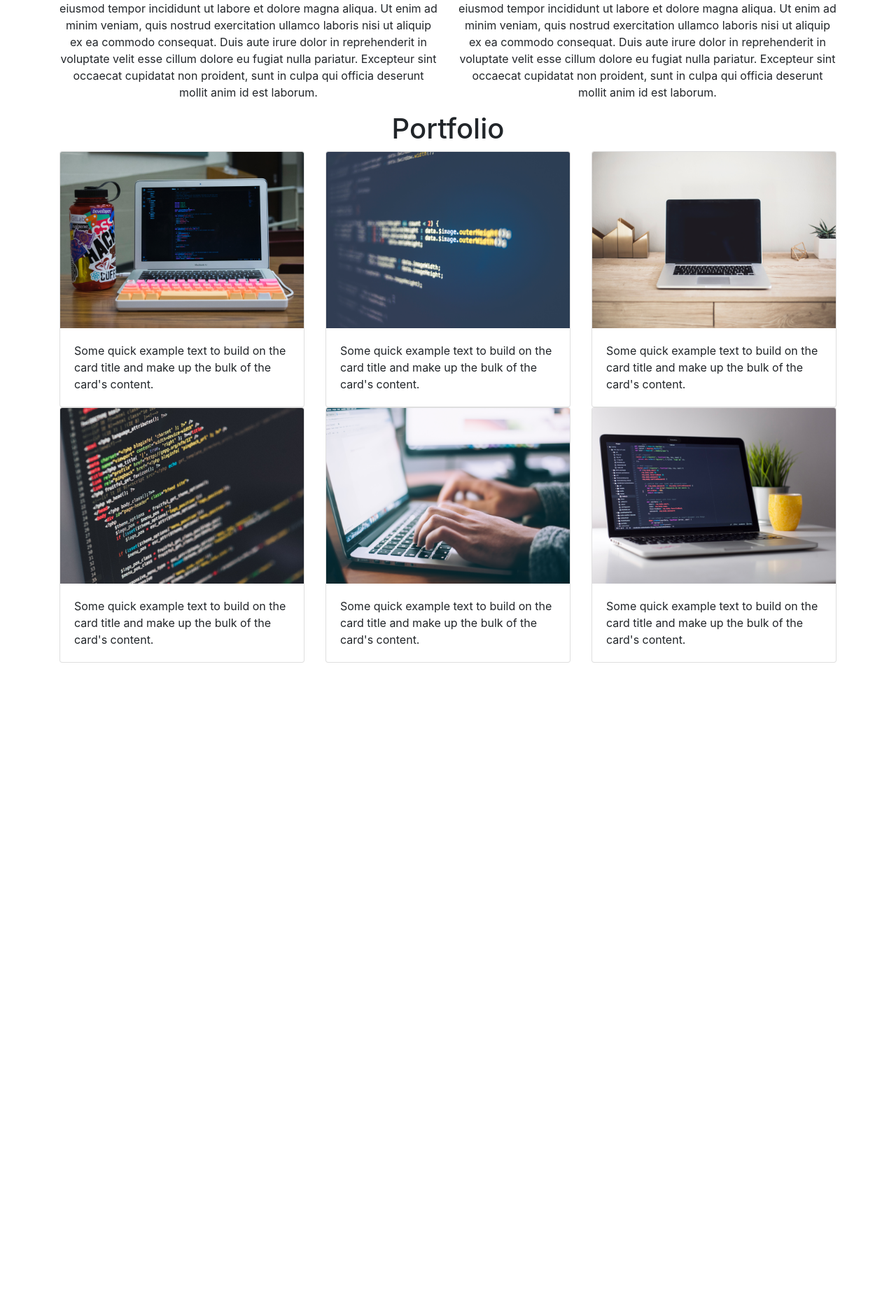
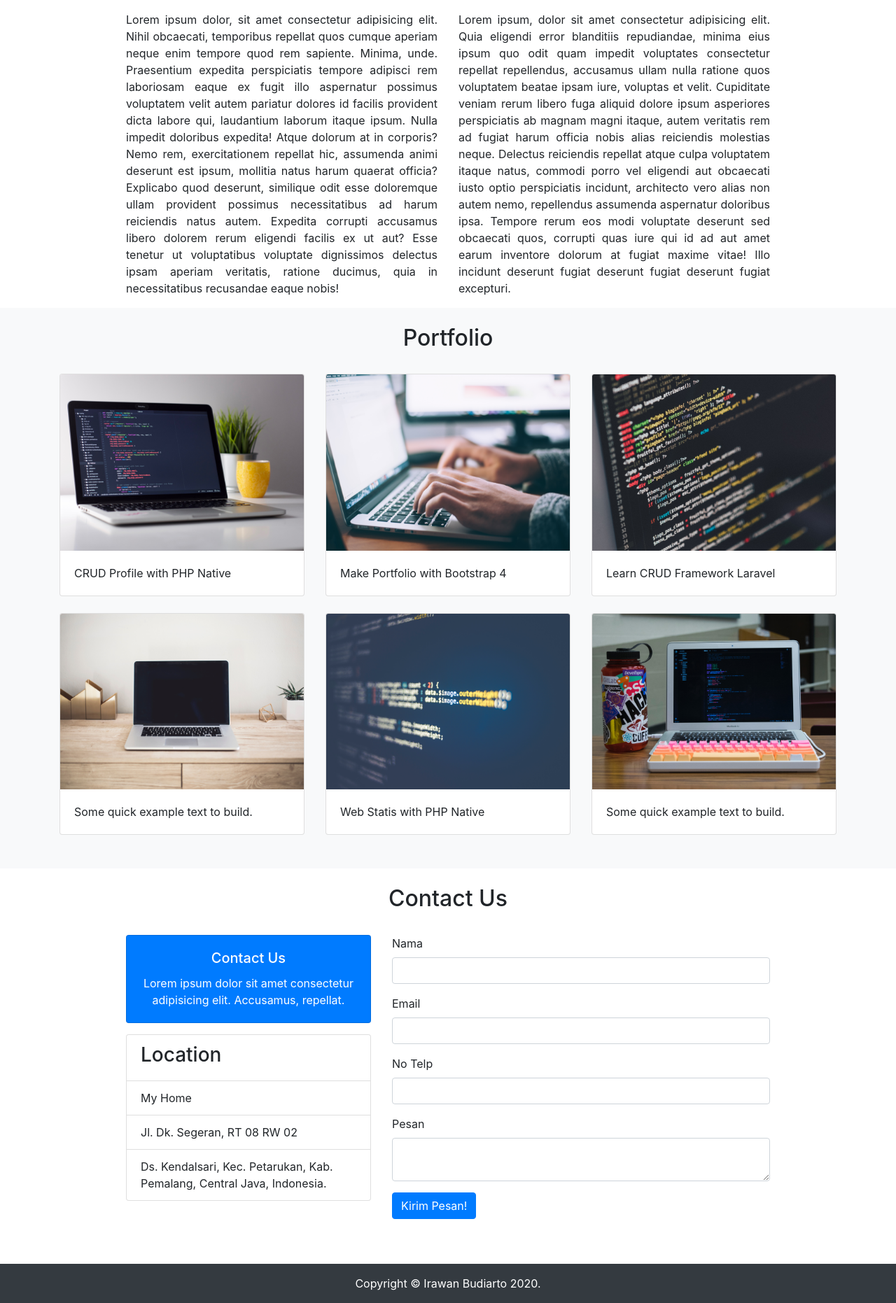
Before and after one commit to irawanbudiarto/irawanbudiarto.github.io, a plain HTML site: page index.html in a window 1280 px wide. Shown: the part 661-2523 px from the top of the page at 70% size. Before the commit the page ends 1608 px from the top, so only its background shows below. Drawn offline with nearby package versions, Linux system fonts and the light colour scheme.

Commit message:
Done project bootstrap 4 v1

```diff
--- a/index.html
+++ b/index.html
@@ -6,6 +6,9 @@
   <meta charset="utf-8">
   <meta name="viewport" content="width=device-width, initial-scale=1, shrink-to-fit=no">
 
+  <!-- MY CSS -->
+  <link rel="stylesheet" href="style.css">
+
   <!-- Bootstrap CSS -->
   <link rel="stylesheet" href="https://stackpath.bootstrapcdn.com/bootstrap/4.1.0/css/bootstrap.min.css"
     integrity="sha384-9gVQ4dYFwwWSjIDZnLEWnxCjeSWFphJiwGPXr1jddIhOegiu1FwO5qRGvFXOdJZ4" crossorigin="anonymous">
@@ -13,9 +16,9 @@
   <title>My Portfolio</title>
 </head>
 
-<body>
+<body class="mt-5">
 
-
+  <!-- NAVBAR -->
   <nav class="navbar fixed-top navbar-expand-lg navbar-dark bg-dark">
     <div class="container">
       <a class="navbar-brand" href="#">Irawan Budiarto</a>
@@ -34,58 +37,94 @@
     </div>
   </nav>
 
-
+  <!-- JUMBOTRON -->
   <div class="jumbotron jumbotron-fluid">
     <div class="container text-center">
-      <img src="img/irawanblue.jpg" width="300" class="rounded-circle">
+      <img src="img/irawanblue.jpg" width="25%" class="rounded-circle img-thumbnail">
       <h1 class="display-4">Irawan Budiarto</h1>
       <p class="lead">Bachelor's Degree Of System Information UMB</p>
     </div>
   </div>
 
-
+  <section id="about" class="about">
     <div class="container">
-    <div class="row">
+      <div class="row mb-4">
         <div class="col text-center">
-        <h1>About</h1>
+          <h2>About</h2>
         </div>
       </div>
 
-    <div class="row">
+      <div class="row justify-content-center">
+        <div class="col-md-5">
+          <p class="text-justify">Lorem ipsum dolor, sit amet consectetur adipisicing elit. Nihil obcaecati, temporibus
+            repellat quos cumque aperiam neque enim tempore quod rem sapiente. Minima, unde. Praesentium expedita
+            perspiciatis tempore adipisci rem laboriosam eaque ex fugit illo aspernatur possimus voluptatem velit autem
+            pariatur dolores id facilis provident dicta labore qui, laudantium laborum itaque ipsum. Nulla impedit
+            doloribus expedita! Atque dolorum at in corporis? Nemo rem, exercitationem repellat hic, assumenda animi
+            deserunt est ipsum, mollitia natus harum quaerat officia? Explicabo quod deserunt, similique odit esse
+            doloremque ullam provident possimus necessitatibus ad harum reiciendis natus autem. Expedita corrupti
+            accusamus libero dolorem rerum eligendi facilis ex ut aut? Esse tenetur ut voluptatibus voluptate
+            dignissimos delectus ipsam aperiam veritatis, ratione ducimus, quia in necessitatibus recusandae eaque
+            nobis!</p>
+        </div>
+        <div class="col-md-5">
+          <p class="text-justify">Lorem ipsum, dolor sit amet consectetur adipisicing elit. Quia eligendi error
+            blanditiis repudiandae,
+            minima eius ipsum quo odit quam impedit voluptates consectetur repellat repellendus, accusamus ullam nulla
+            ratione quos voluptatem beatae ipsam iure, voluptas et velit. Cupiditate veniam rerum libero fuga aliquid
+            dolore ipsum asperiores perspiciatis ab magnam magni itaque, autem veritatis rem ad fugiat harum officia
+            nobis alias reiciendis molestias neque. Delectus reiciendis repellat atque culpa voluptatem itaque natus,
+            commodi porro vel eligendi aut obcaecati iusto optio perspiciatis incidunt, architecto vero alias non autem
+            nemo, repellendus assumenda aspernatur doloribus ipsa. Tempore rerum eos modi voluptate deserunt sed
+            obcaecati quos, corrupti quas iure qui id ad aut amet earum inventore dolorum at fugiat maxime vitae! Illo
+            incidunt deserunt fugiat deserunt fugiat deserunt fugiat excepturi.</p>
+        </div>
+      </div>
+    </div>
+  </section>
+
+  <!-- PORTFOLIO -->
+  <section id="portfolio" class="portfolio bg-light pb-4">
+    <div class="container">
+      <div class="row mb-4 pt-4">
         <div class="col text-center">
-        <p>Lorem ipsum dolor sit amet, consectetur adipisicing elit, sed do eiusmod
-          tempor incididunt ut labore et dolore magna aliqua. Ut enim ad minim veniam,
-          quis nostrud exercitation ullamco laboris nisi ut aliquip ex ea commodo
-          consequat. Duis aute irure dolor in reprehenderit in voluptate velit esse
-          cillum dolore eu fugiat nulla pariatur. Excepteur sint occaecat cupidatat non
-          proident, sunt in culpa qui officia deserunt mollit anim id est laborum.</p>
+          <h2>Portfolio</h2>
         </div>
-      <div class="col text-center">
-        <p>Lorem ipsum dolor sit amet, consectetur adipisicing elit, sed do eiusmod
-          tempor incididunt ut labore et dolore magna aliqua. Ut enim ad minim veniam,
-          quis nostrud exercitation ullamco laboris nisi ut aliquip ex ea commodo
-          consequat. Duis aute irure dolor in reprehenderit in voluptate velit esse
-          cillum dolore eu fugiat nulla pariatur. Excepteur sint occaecat cupidatat non
-          proident, sunt in culpa qui officia deserunt mollit anim id est laborum.</p>
+      </div>
+
+      <div class="row mb-4 text-justify">
+        <div class="col-md">
+          <div class="card">
+            <img class="card-img-top" src="img/thumbs/6.png" alt="Card image cap">
+            <div class="card-body">
+              <p class="card-text">CRUD Profile with PHP Native</p>
+            </div>
+          </div>
+        </div>
+        <div class="col-md">
+          <div class="card">
+            <img class="card-img-top" src="img/thumbs/5.png" alt="Card image cap">
+            <div class="card-body">
+              <p class="card-text">Make Portfolio with Bootstrap 4</p>
+            </div>
+          </div>
+        </div>
+        <div class="col-md">
+          <div class="card">
+            <img class="card-img-top" src="img/thumbs/4.png" alt="Card image cap">
+            <div class="card-body">
+              <p class="card-text">Learn CRUD Framework Laravel</p>
+            </div>
           </div>
         </div>
       </div>
 
-
-  <div class="container">
-    <div class="row">
-      <div class="col text-center">
-        <h1>Portfolio</h1>
-      </div>
-    </div>
-
-    <div class="row">
+      <div class="row mb-4 text-justify">
         <div class="col-md">
           <div class="card">
-          <img class="card-img-top" src="img/thumbs/1.png" alt="Card image cap">
+            <img class="card-img-top" src="img/thumbs/3.png" alt="Card image cap">
             <div class="card-body">
-            <p class="card-text">Some quick example text to build on the card title and make up the bulk of the card's
-              content.</p>
+              <p class="card-text">Some quick example text to build.</p>
             </div>
           </div>
         </div>
@@ -93,56 +132,85 @@
           <div class="card">
             <img class="card-img-top" src="img/thumbs/2.png" alt="Card image cap">
             <div class="card-body">
-            <p class="card-text">Some quick example text to build on the card title and make up the bulk of the card's
-              content.</p>
+              <p class="card-text">Web Statis with PHP Native</p>
             </div>
           </div>
         </div>
         <div class="col-md">
           <div class="card">
-          <img class="card-img-top" src="img/thumbs/3.png" alt="Card image cap">
+            <img class="card-img-top" src="img/thumbs/1.png" alt="Card image cap">
             <div class="card-body">
-            <p class="card-text">Some quick example text to build on the card title and make up the bulk of the card's
-              content.</p>
-          </div>
-        </div>
-      </div>
-    </div>
-
-    <div class="row">
-      <div class="col-md">
-        <div class="card">
-          <img class="card-img-top" src="img/thumbs/4.png" alt="Card image cap">
-          <div class="card-body">
-            <p class="card-text">Some quick example text to build on the card title and make up the bulk of the card's
-              content.</p>
-          </div>
-        </div>
-      </div>
-      <div class="col-md">
-        <div class="card">
-          <img class="card-img-top" src="img/thumbs/5.png" alt="Card image cap">
-          <div class="card-body">
-            <p class="card-text">Some quick example text to build on the card title and make up the bulk of the card's
-              content.</p>
-          </div>
-        </div>
-      </div>
-      <div class="col-md">
-        <div class="card">
-          <img class="card-img-top" src="img/thumbs/6.png" alt="Card image cap">
-          <div class="card-body">
-            <p class="card-text">Some quick example text to build on the card title and make up the bulk of the card's
-              content.</p>
+              <p class="card-text">Some quick example text to build.</p>
             </div>
           </div>
         </div>
       </div>
     </div>
+  </section>
 
+  <section id="contact" class="contact mb-5">
+    <div class="container">
+      <div class="row pt-4 mb-4">
+        <div class="col text-center">
+          <h2>Contact Us</h2>
+        </div>
+      </div>
 
+      <div class="row justify-content-center">
+        <div class="col-lg-4">
+          <div class="card text-white bg-primary mb-3">
+            <div class="card-body">
+              <h5 class="card-title text-center">Contact Us</h5>
+              <p class="card-text text-center">Lorem ipsum dolor sit amet consectetur adipisicing elit. Accusamus,
+                repellat.</p>
+            </div>
+          </div>
+          <ul class="list-group">
+            <li class="list-group-item">
+              <h3>Location</h3>
+            </li>
+            <li class="list-group-item">My Home</li>
+            <li class="list-group-item">Jl. Dk. Segeran, RT 08 RW 02</li>
+            <li class="list-group-item">Ds. Kendalsari, Kec. Petarukan, Kab. Pemalang, Central Java, Indonesia.</li>
+          </ul>
+        </div>
 
+        <div class="col-lg-6">
+          <form>
+            <div class="form-group">
+              <label for="nama">Nama</label>
+              <input type="text" class="form-control" id="nama">
+            </div>
+            <div class="form-group">
+              <label for="email">Email</label>
+              <input type="text" class="form-control" id="email">
+            </div>
+            <div class="form-group">
+              <label for="telp">No Telp</label>
+              <input type="text" class="form-control" id="telp">
+            </div>
+            <div class="form-group">
+              <label for="pesan">Pesan</label>
+              <textarea name="pesan" class="form-control" id="pesan"></textarea>
+            </div>
+            <div class="form-group">
+              <button type="submit" class="btn btn-primary">Kirim Pesan!</button>
+            </div>
+          </form>
+        </div>
+      </div>
+    </div>
+  </section>
 
+  <footer class="bg-dark text-white">
+    <div class="container">
+      <div class="row text-center pt-3">
+        <div class="col">
+          <p>Copyright &copy; Irawan Budiarto 2020.</p>
+        </div>
+      </div>
+    </div>
+  </footer>
 
 
 
--- /dev/null
+++ b/style.css
@@ -0,0 +1,3 @@
+section {
+    min-height: 420px;
+}
```
Also changed, not shown: img/hero1.jpg (added). Lines whose indentation alone changed are shown as unchanged.
